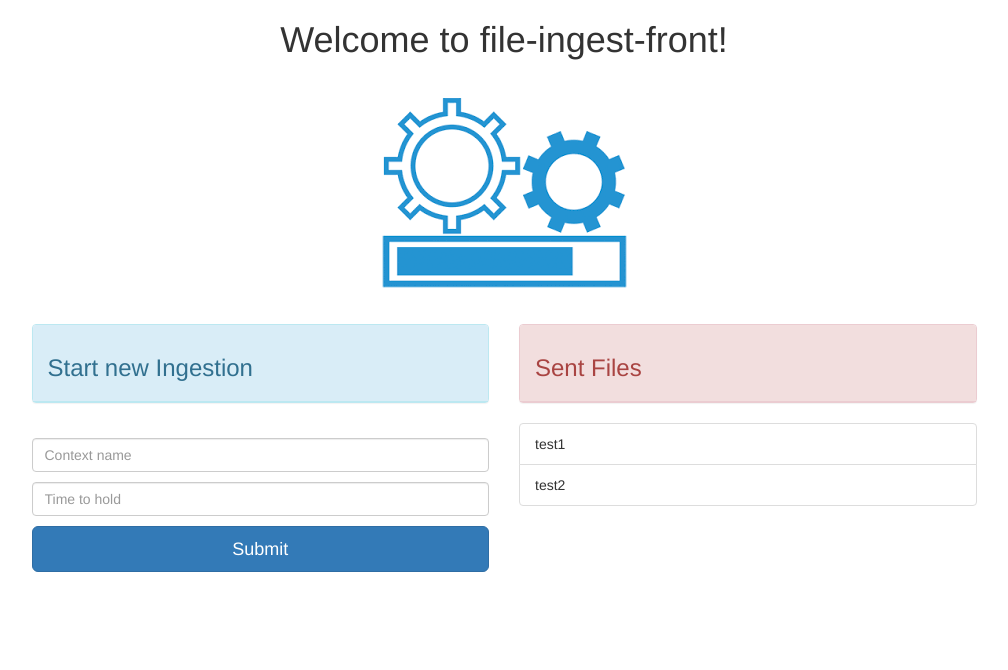
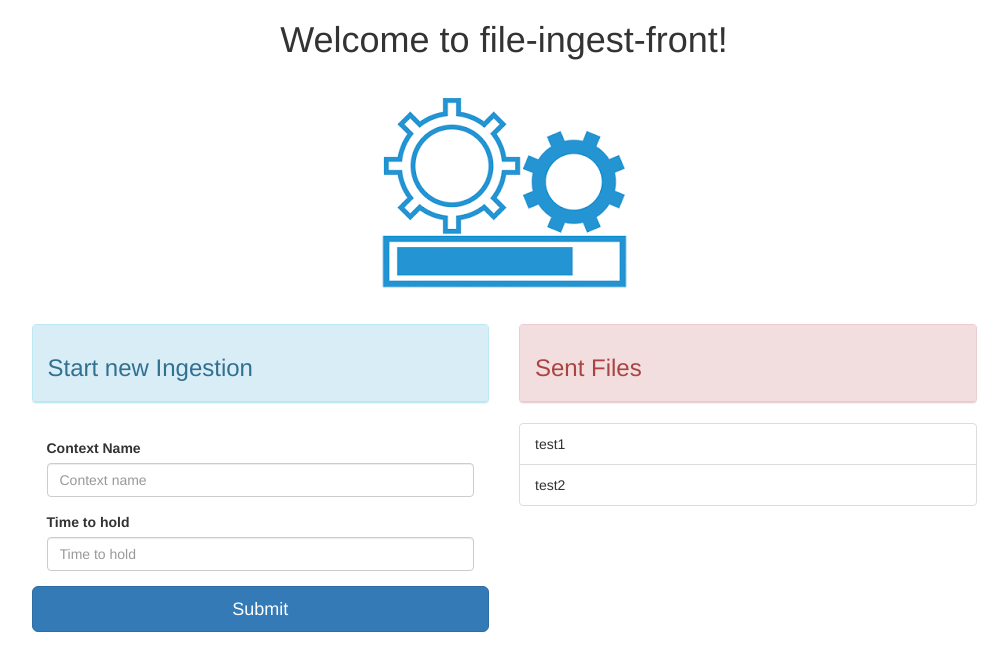
Before and after one commit to chimenesjr/file-ingest-front, an Angular app: page / in a window 1280 px wide. Shown: the top 670 px of the page, without its empty margins (136-1144 px from the left). Built offline with nearby package versions, Linux system fonts and the light colour scheme.

Commit message:
angular react form

```diff
--- /dev/null
+++ b/src/app/add-file-react/add-file-react.component.html
@@ -0,0 +1,38 @@
+<div class="panel panel-info">
+  <div class="panel-heading">
+    <h3>
+      Start new Ingestion
+    </h3>
+  </div>
+</div>
+<div class="panel-body">
+    <form [formGroup]="registerForm" (ngSubmit)="onSubmit()">
+      <div class="form-group">
+        <label for="context">Context Name</label>
+          <input    type="text"
+                    formControlName="context"
+                    class="form-control"
+                    placeholder="Context name"
+                    [ngClass]="{ 'is-invalid': submitted && f.context.errors }"
+                    required>
+          <div *ngIf="submitted && f.context.errors" class="invalid-feedback">
+              <div *ngIf="f.context.errors.required">Context Name is required</div>
+          </div>
+      </div>
+      <div class="form-group">
+          <label for="context">Time to hold</label>
+            <input    type="number"
+                      formControlName="time_to_hold"
+                      class="form-control"
+                      placeholder="Time to hold"
+                      [ngClass]="{ 'is-invalid': submitted && f.time_to_hold.errors }"
+                      required>
+            <div *ngIf="submitted && f.time_to_hold.errors" class="invalid-feedback">
+                <div *ngIf="f.time_to_hold.errors.required">Time to hold is required</div>
+            </div>
+        </div>
+      <div class="row">
+        <button [disabled]="loading" class="btn btn-lg btn-primary btn-block">Submit</button>
+      </div>
+  </form>
+</div>
--- /dev/null
+++ b/src/app/add-file-react/add-file-react.component.ts
@@ -0,0 +1,42 @@
+import { Component, OnInit } from '@angular/core';
+import { FormBuilder, FormGroup, Validators } from '@angular/forms';
+import { FileIngest } from '../model/file-ingest.model';
+import { FileIngestService } from '../services/file-ingest.service';
+
+@Component({
+  selector: 'app-add-file-react',
+  templateUrl: './add-file-react.component.html',
+  styleUrls: ['./add-file-react.component.css']
+})
+export class AddFileReactComponent implements OnInit {
+
+  registerForm: FormGroup;
+  submitted = false;
+
+  constructor(private formBuilder: FormBuilder, private fileService: FileIngestService) { }
+
+  ngOnInit() {
+    this.registerForm = this.formBuilder.group({
+      context: ['', Validators.required],
+      time_to_hold: ['', [Validators.required, Validators.pattern("^[0-9]*$"), Validators.minLength(0)]]
+    });
+  }
+
+  // convenience getter for easy access to form fields
+  get f() { return this.registerForm.controls; }
+
+  onSubmit() {
+    this.submitted = true;
+
+    // stop here if form is invalid
+    if (this.registerForm.invalid) {
+        return;
+    }
+
+    var file = new FileIngest();
+    file.context = this.registerForm.value.context;
+    file.time_to_hold = this.registerForm.value.time_to_hold;
+    this.fileService.IngestFile(file);
+  }
+
+}
--- a/src/app/app.component.html
+++ b/src/app/app.component.html
@@ -10,7 +10,7 @@
   <div class="row">
     <div class="col-md-1"></div>
     <div class="col-md-5">
-      <app-add-file-bind></app-add-file-bind>
+      <app-add-file-react></app-add-file-react>
     </div>
     <div class="col-md-5">
       <app-list-files></app-list-files>
```
Also changed, not shown: src/app/app.module.ts (+6 -3 lines), src/app/add-file-react/add-file-react.component.css (added), 1 other file (tests, documents, lock files or other folders).
